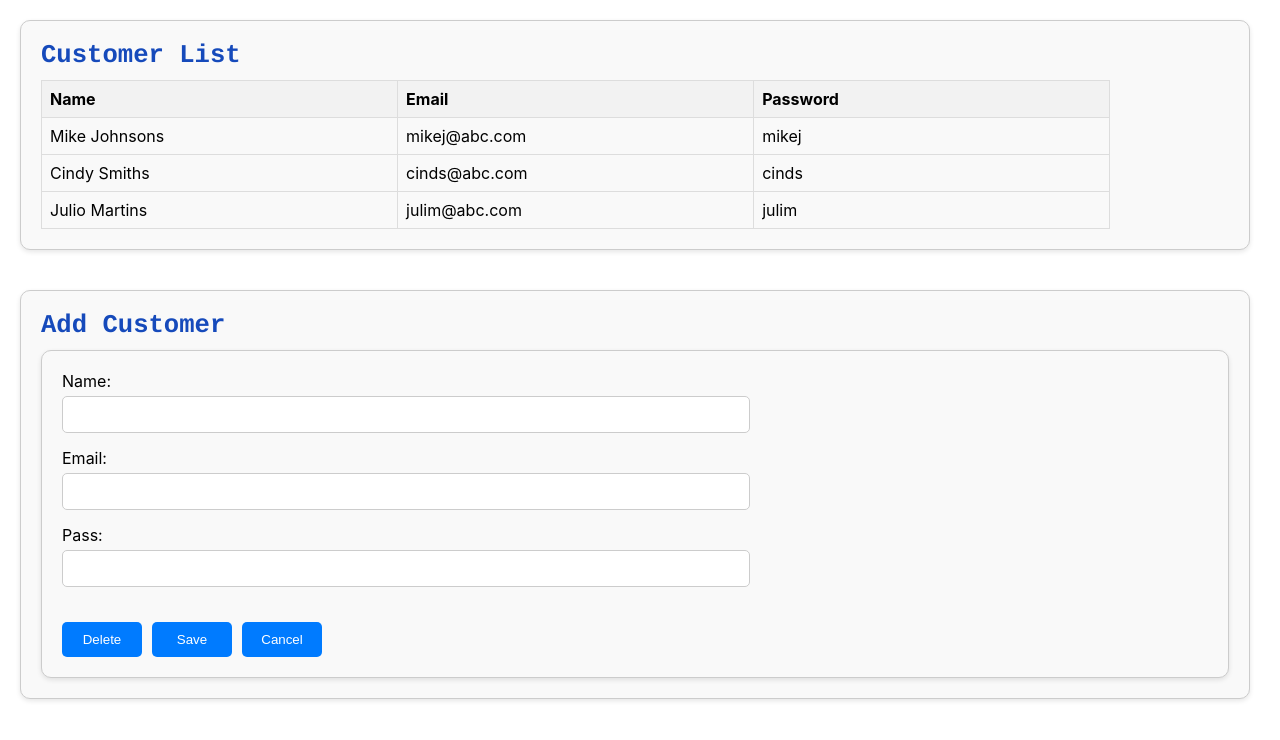
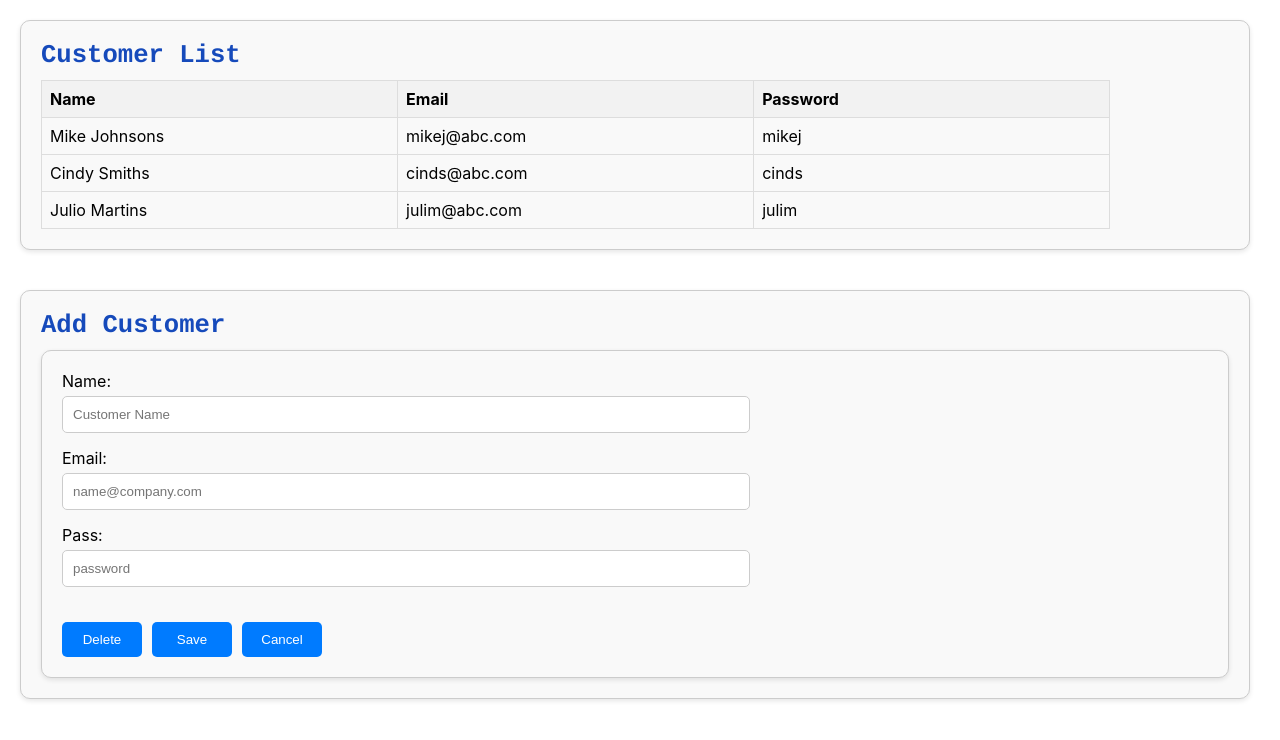
Before and after one commit to bnguerrero/Phase1_ReactProject, a React (Create React App) app in the folder front-end-app/: page / in a window 1280 px wide. Shown: the top 740 px of the page. Built offline with nearby package versions, Linux system fonts and the light colour scheme.

Commit message:
Update App.js
added placeholder values for input boxes

```diff
--- a/front-end-app/src/App.js
+++ b/front-end-app/src/App.js
@@ -117,6 +117,7 @@ function App() {
               className="form-control"
               id="name"
               name="name"
+              placeholder="Customer Name"
               value={customerData.name}
               onChange={handleInputChange}
             />
@@ -128,6 +129,7 @@ function App() {
               className="form-control"
               id="email"
               name="email"
+              placeholder= "name@company.com"
               value={customerData.email}
               onChange={handleInputChange}
             />
@@ -139,6 +141,7 @@ function App() {
               className="form-control"
               id="pass"
               name="password"
+              placeholder="password"
               value={customerData.password}
               onChange={handleInputChange}
             />
```
